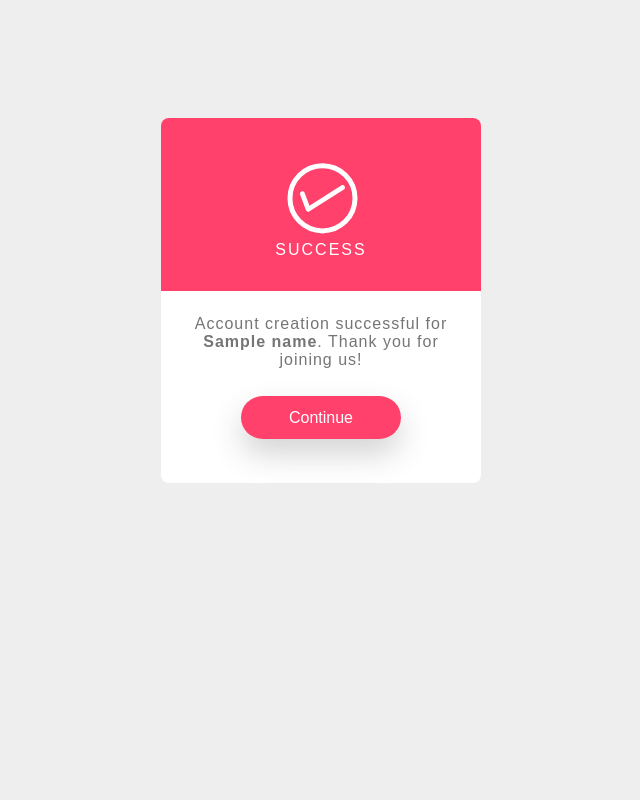
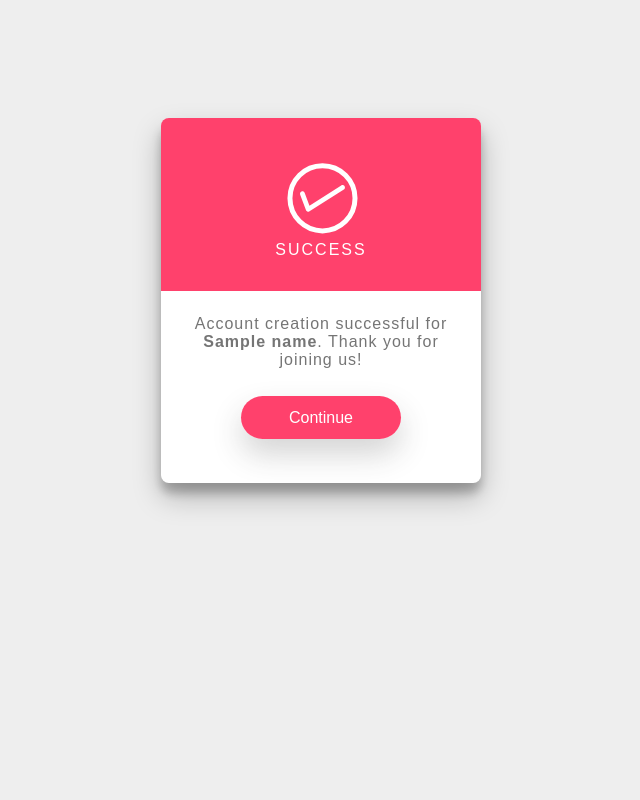
Before and after one commit to aaditya-crypto/Sentiment-Analyzer, a Flask app: template template/successfulmsg.html in a window 1280 px wide. Shown: the whole page, without its empty margins (319-959 px from the left). Run offline with Flask 3, Linux system fonts and the light colour scheme; the template is opened without the code that fills it: most values are stand-ins (such as "Sample title", 1, 10 or a date in 2020).

Commit message:
Add files via upload

```diff
--- a/static/style.css
+++ b/static/style.css
@@ -5,7 +5,9 @@
 }
 
 body {
-	background: #f6f5f7;
+	background-image: url('https://cdn-gkenl.nitrocdn.com/uMXnJIMvZJzBKtDYnZeeVwfFXPbPMFBY/assets/images/optimized/rev-93feb00/wp-content/uploads/2021/12/2.jpeg');
+
+	/* background: #f6f5f7; */
 	display: flex;
 	justify-content: center;
 	align-items: center;
--- a/static/successfulmsg.css
+++ b/static/successfulmsg.css
@@ -1,7 +1,13 @@
 body {
     background: #eeeeee;
+    background-repeat: no-repeat;
+    background-size: cover;
+
   }
   #card {
+    border-radius: 10px;
+  	box-shadow: 0 14px 28px rgba(0,0,0,0.25),
+			0 10px 10px rgba(0,0,0,0.22);
     position: relative;
     top: 110px;
     width: 320px;
```
